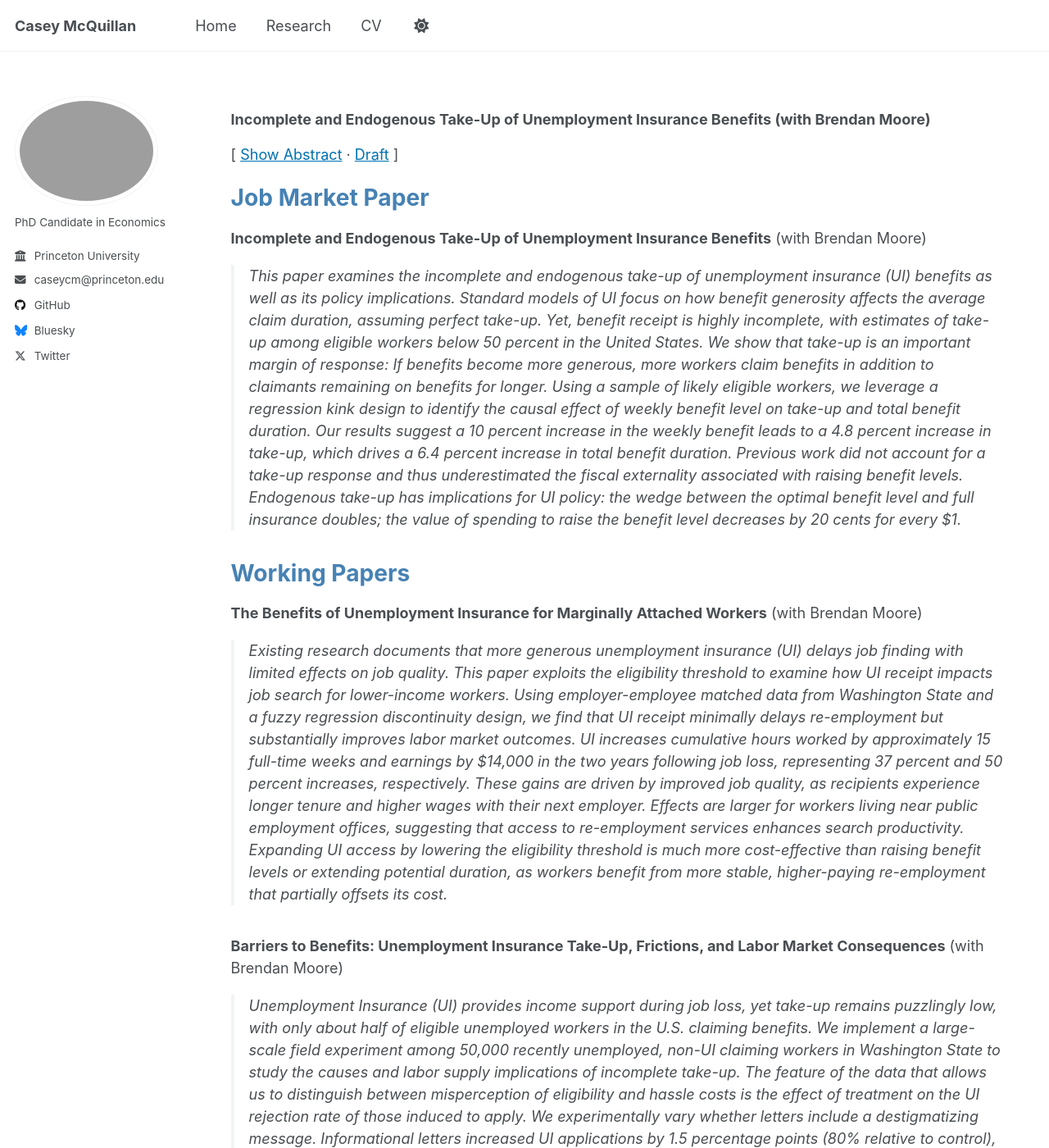
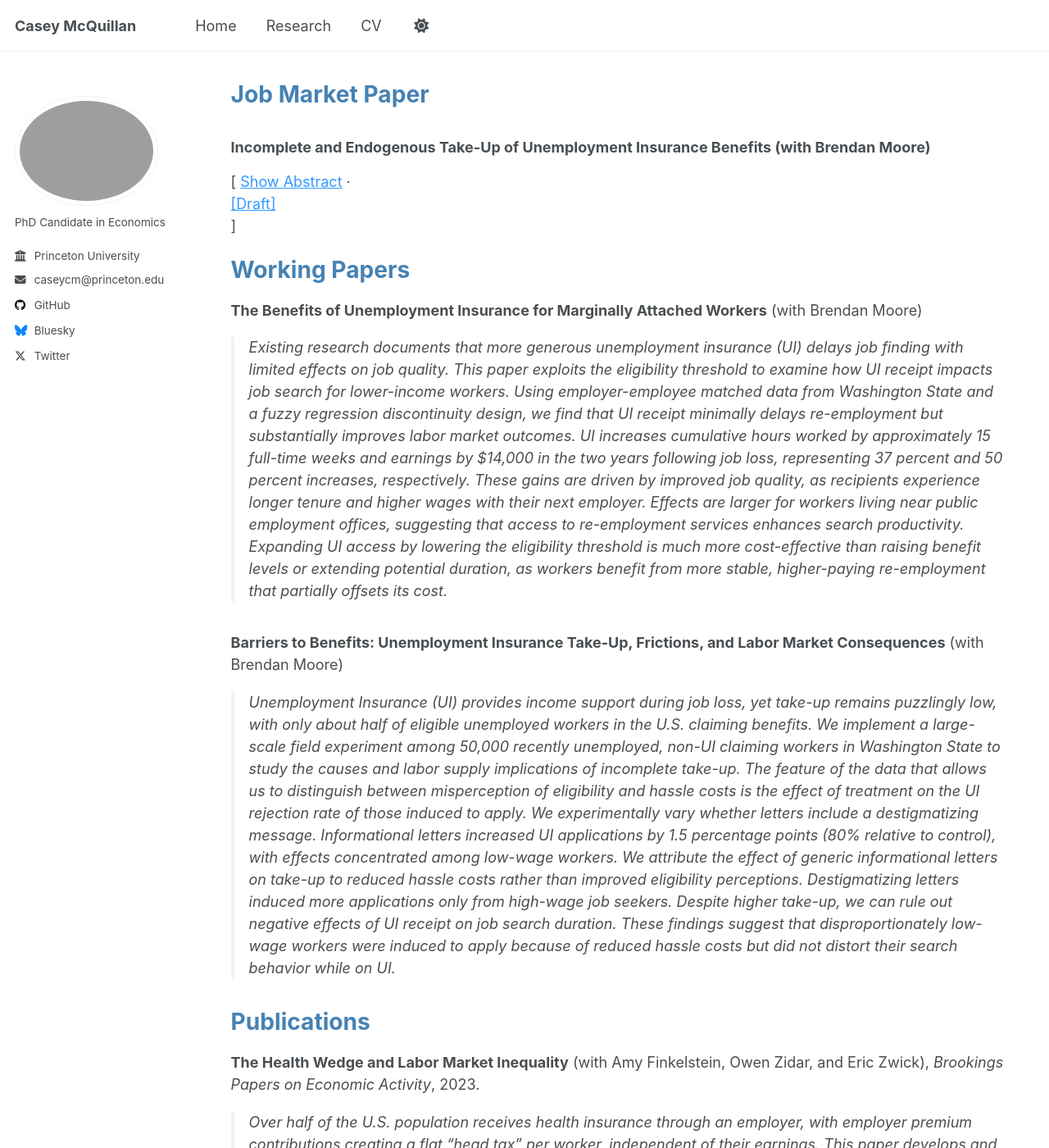
Before and after one commit to casey-mcquillan/casey-mcquillan.github.io, a Jekyll site: the page built from _pages/research.md, in a window 1280 px wide and 1400 px high. Shown: the whole window at 82% size. Built offline with Jekyll 4.4.1, drawn with Linux system fonts in a browser that asks for light colours; part of the change alters nothing that is shown.

Commit message:
Update research.md

```diff
--- a/_pages/research.md
+++ b/_pages/research.md
@@ -5,26 +5,38 @@ permalink: /research/
 author_profile: true
 
 ---
+
+
+
+
+# <span style="color: #4682B4;">Job Market Paper</span>
+
 ### **Incomplete and Endogenous Take-Up of Unemployment Insurance Benefits** (with Brendan Moore)
 [
 [Show Abstract](#){: onclick="toggleAbstract('abstract_RKD')" .paper-link} ·
-[Draft](https://arxiv.org/pdf/2301.00001.pdf){: .paper-link}
+[[Draft]](https://arxiv.org/pdf/2301.00001.pdf){: .paper-link}
 ]
 <div id="abstract_RKD" class="abstract hidden">
-> This paper examines the incomplete and endogenous take-up of unemployment insurance (UI) benefits as well as its policy implications. Standard models of UI focus on how benefit generosity affects the average claim duration, assuming perfect take-up. Yet, benefit receipt is highly incomplete, with estimates of take-up among eligible workers below 50 percent in the United States. We show that take-up is an important margin of response: If benefits become more generous, more workers claim benefits in addition to claimants remaining on benefits for longer. Using a sample of likely eligible workers, we leverage a regression kink design to identify the causal effect of weekly benefit level on take-up and total benefit duration. Our results suggest a 10 percent increase in the weekly benefit leads to a 4.8 percent increase in take-up, which drives a 6.4 percent increase in total benefit duration. Previous work did not account for a take-up response and thus underestimated the fiscal externality associated with raising benefit levels. Endogenous take-up has implications for UI policy: the wedge between the optimal benefit level and full insurance doubles; the value of spending to raise the benefit level decreases by 20 cents for every $1.
+<blockquote style="margin-left: 20px; padding-left: 15px; border-left: 3px solid #0072b2;">
+This paper examines the incomplete and endogenous take-up of unemployment insurance (UI) benefits as well as its policy implications. Standard models of UI focus on how benefit generosity affects the average claim duration, assuming perfect take-up. Yet, benefit receipt is highly incomplete, with estimates of take-up among eligible workers below 50 percent in the United States.
+<br><br>
+We show that take-up is an important margin of response: If benefits become more generous, more workers claim benefits in addition to claimants remaining on benefits for longer. Using a sample of likely eligible workers, we leverage a regression kink design to identify the causal effect of weekly benefit level on take-up and total benefit duration.
+<br><br>
+Our results suggest a 10 percent increase in the weekly benefit leads to a 4.8 percent increase in take-up, which drives a 6.4 percent increase in total benefit duration. Previous work did not account for a take-up response and thus underestimated the fiscal externality associated with raising benefit levels. Endogenous take-up has implications for UI policy: the wedge between the optimal benefit level and full insurance doubles; the value of spending to raise the benefit level decreases by 20 cents for every $1.
+</blockquote>
 </div>
 
 <style>
 .hidden { display: none; }
 
 .paper-link {
-  color: #0072b2;
+  color: #3399ff; /* Brighter shade */
   text-decoration: none;
   font-weight: normal;
 }
 
 .paper-link:hover {
-  text-decoration: underline;
+  color: #0057b3; /* Darker shade when hovered */
 }
 </style>
 
@@ -34,13 +46,6 @@ function toggleAbstract(id) {
   abstract.classList.toggle("hidden");
 }
 </script>
-
-
-# <span style="color: #4682B4;">Job Market Paper</span>
-
-**Incomplete and Endogenous Take-Up of Unemployment Insurance Benefits** (with Brendan Moore) <br>
-> This paper examines the incomplete and endogenous take-up of unemployment insurance (UI) benefits as well as its policy implications. Standard models of UI focus on how benefit generosity affects the average claim duration, assuming perfect take-up. Yet, benefit receipt is highly incomplete, with estimates of take-up among eligible workers below 50 percent in the United States. We show that take-up is an important margin of response: If benefits become more generous, more workers claim benefits in addition to claimants remaining on benefits for longer. Using a sample of likely eligible workers, we leverage a regression kink design to identify the causal effect of weekly benefit level on take-up and total benefit duration. Our results suggest a 10 percent increase in the weekly benefit leads to a 4.8 percent increase in take-up, which drives a 6.4 percent increase in total benefit duration. Previous work did not account for a take-up response and thus underestimated the fiscal externality associated with raising benefit levels. Endogenous take-up has implications for UI policy: the wedge between the optimal benefit level and full insurance doubles; the value of spending to raise the benefit level decreases by 20 cents for every \$1.
-
 
 
 # <span style="color: #4682B4;">Working Papers</span>
```
